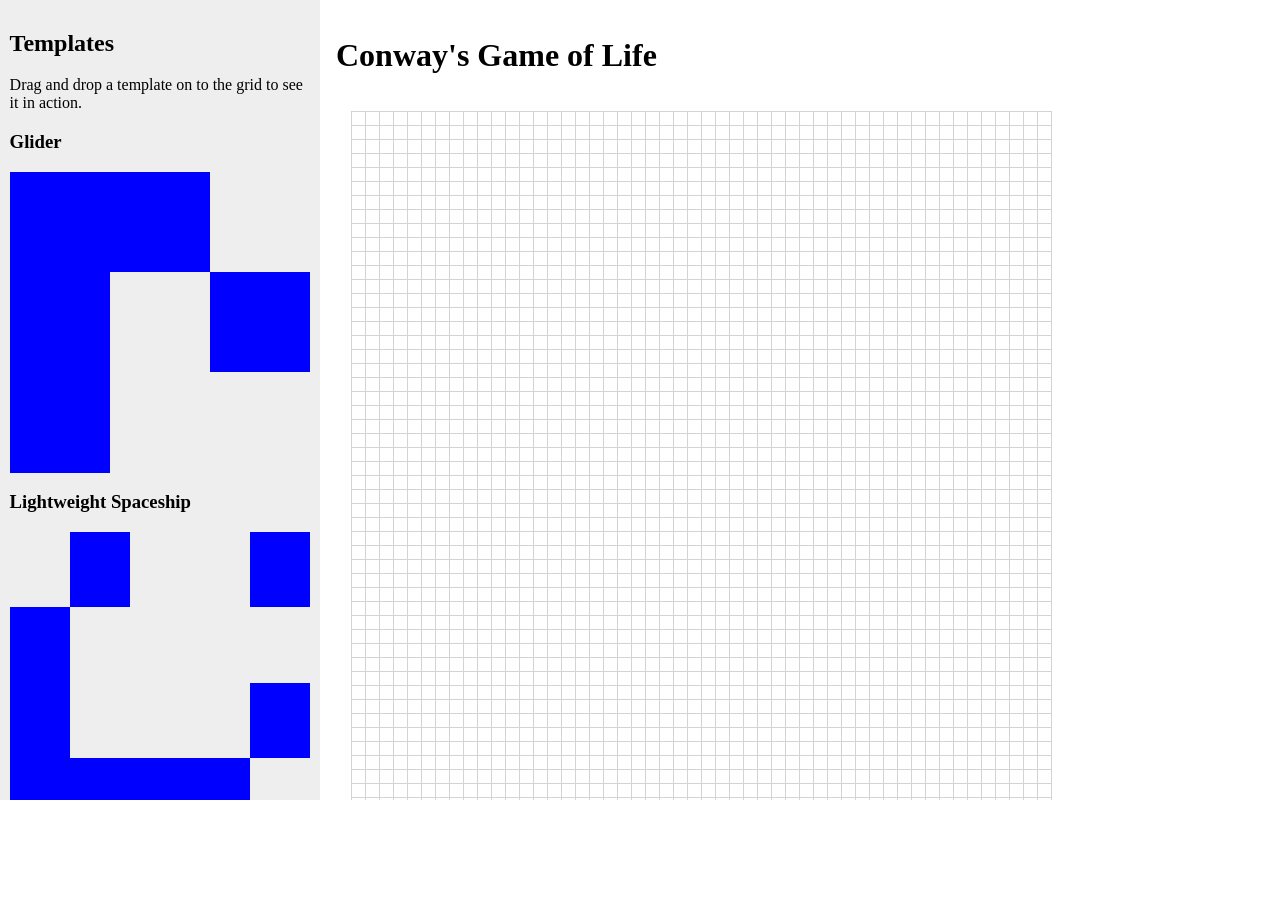
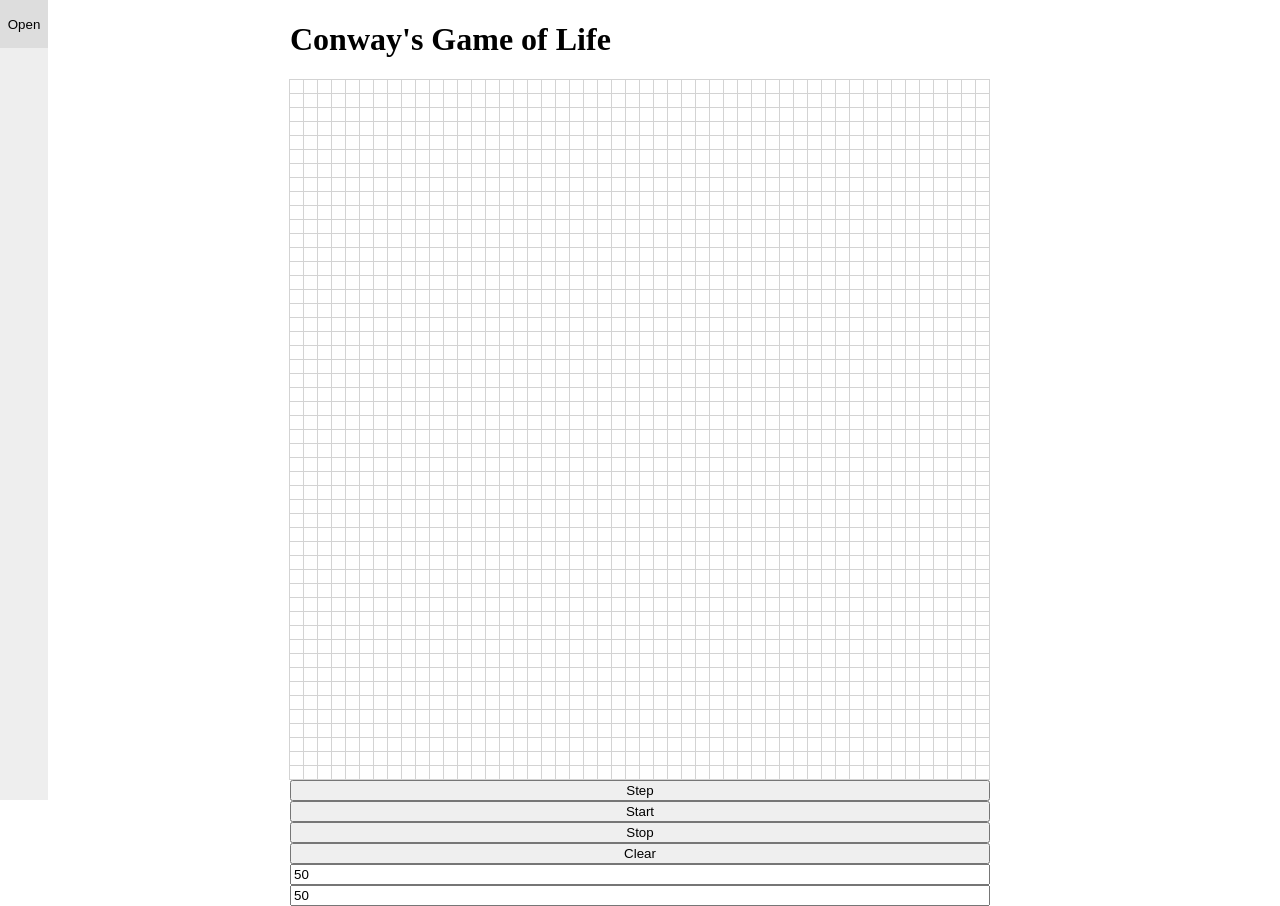
Before and after one commit to rtp314/game-of-life, a React (Vite) app: page / in a window 1280 px wide. Before the commit the page ends 800 px from the top, so only its background shows below. Built offline with nearby package versions, Linux system fonts and the light colour scheme.

Commit message:
update styling

```diff
--- a/src/App.scss
+++ b/src/App.scss
@@ -1,36 +1,12 @@
 * {
   box-sizing: border-box;
+}
+
+:root {
+  --padding: 0.6rem;
 }
 
 body {
   margin: 0;
   padding: 0;
 }
-
-.layout {
-  display: flex;
-  flex-direction: row;
-  height: 100vh;
-}
-
-.sidebar {
-  flex-shrink: 1;
-  padding: 0.6rem;
-  background-color: #eee;
-  height: 100vh;
-  overflow-y: scroll;
-  max-width: 20rem;
-
-  ul {
-    padding: 0;
-  }
-
-  li {
-    list-style: none;
-  }
-}
-
-.game {
-  padding: 1rem;
-  overflow: auto;
-}
--- a/src/App.tsx
+++ b/src/App.tsx
@@ -5,10 +5,8 @@ import Sidebar from './Sidebar/Sidebar';
 function App() {
   return (
     <div className="App">
-      <div className="layout">
-        <Sidebar />
-        <Game />
-      </div>
+      <Sidebar />
+      <Game />
     </div>
   );
 }
--- a/src/Game/Game.css
+++ b/src/Game/Game.css
@@ -1,5 +1,10 @@
 :root {
   --cellsize: 15px;
+}
+
+.game {
+  display: grid;
+  place-content: center;
 }
 
 .cell {
--- /dev/null
+++ b/src/Sidebar/Sidebar.scss
@@ -0,0 +1,32 @@
+.sidebar {
+  position: fixed;
+  top: 0;
+  left: 0;
+  background-color: #eee;
+  height: 100vh;
+  width: 3rem;
+  transition: all 200ms;
+  overflow: hidden;
+
+  &.open {
+    width: 20rem;
+  }
+}
+
+.open-sidebar {
+  position: relative;
+  height: 3rem;
+
+  button {
+    position: absolute;
+    inset: 0;
+    display: block;
+    border: none;
+    background-color: #ddd;
+  }
+}
+
+.sidebar-content {
+  padding: var(--padding);
+  overflow-y: scroll;
+}
--- a/src/Sidebar/Sidebar.tsx
+++ b/src/Sidebar/Sidebar.tsx
@@ -1,11 +1,22 @@
+import { useState } from 'react';
 import Templates from './Templates/Templates';
+import './Sidebar.scss';
 
 export default function Sidebar() {
+  const [openSidebar, setOpenSidebar] = useState(false);
+
   return (
-    <div className="sidebar">
-      <h2>Templates</h2>
-      <p>Drag and drop a template on to the grid to see it in action.</p>
-      <Templates />
+    <div className={`sidebar ${openSidebar && 'open'}`}>
+      <div className="open-sidebar">
+        <button onClick={() => setOpenSidebar(prev => !prev)}>Open</button>
+      </div>
+      {openSidebar && (
+        <div className="sidebar-content">
+          <h2>Templates</h2>
+          <p>Drag and drop a template on to the grid to see it in action.</p>
+          <Templates />
+        </div>
+      )}
     </div>
   );
 }
```
